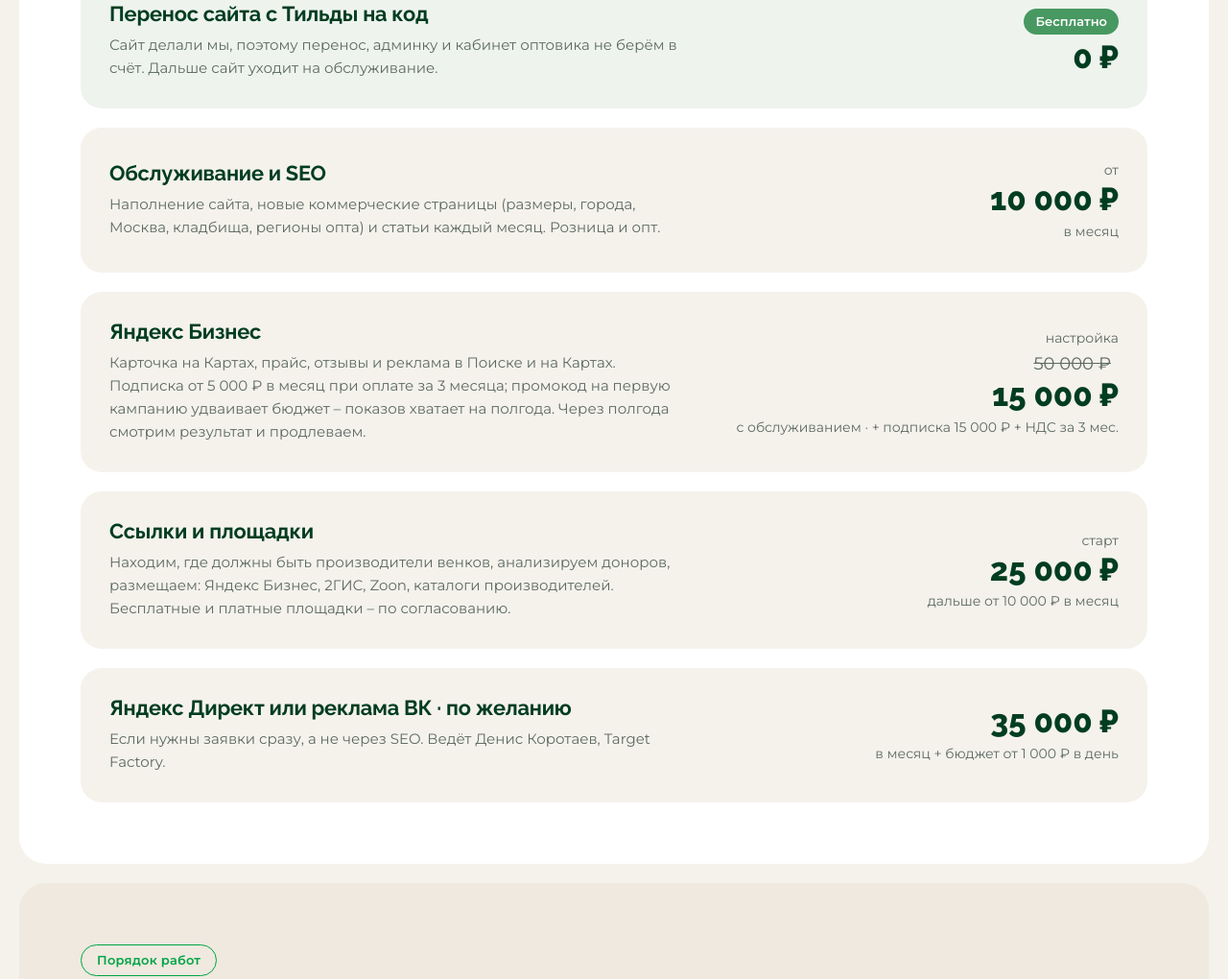
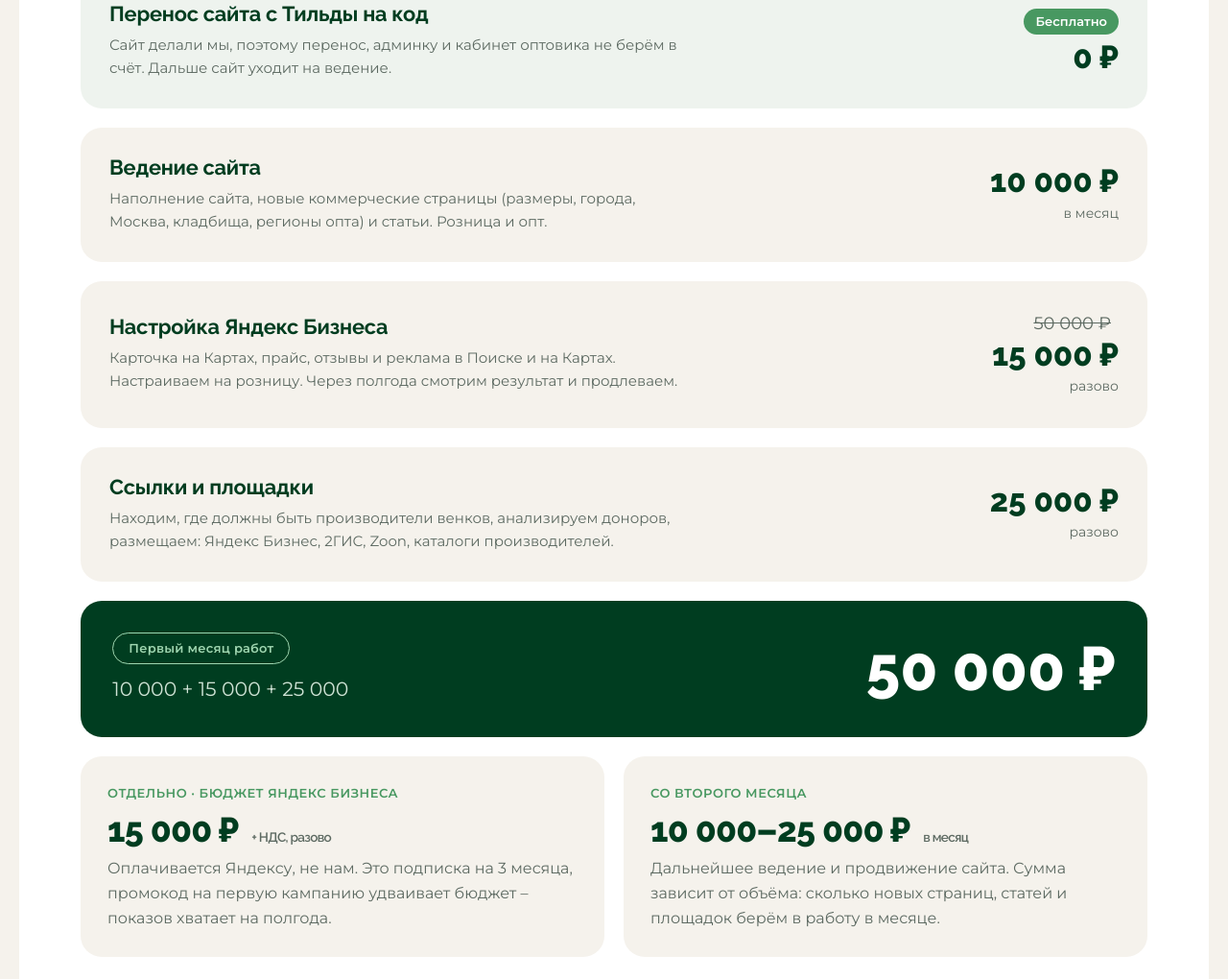
Before and after one commit to tema-mail/deford-kp, a plain HTML site: page rozalii/index.html in a window 1280 px wide. Shown: the part 8369-9389 px from the top of the page at 96% size. Drawn offline with Linux system fonts and the light colour scheme.

Commit message:
КП «Розалии»: «Ведение сайта», первый месяц 50 000 ₽, бюджет Яндекс Бизнеса отдельно, со второго месяца 10–25 тыс.; убран Директ/ВК
Co-Authored-By: Claude Opus 5.5 <noreply@anthropic.com>

```diff
--- a/rozalii/index.html
+++ b/rozalii/index.html
@@ -132,6 +132,11 @@ tr.sum td:first-child{border-radius:12px 0 0 12px}tr.sum td:last-child{border-ra
 .price .cost span{font-size:14px;color:var(--muted)}
 .price .cost em{font-style:normal;display:inline-block;background:var(--green);color:#fff;border-radius:999px;padding:3px 12px;font-size:13px;font-weight:600;margin-bottom:6px}
 
+.total{display:flex;flex-wrap:wrap;align-items:center;justify-content:space-between;gap:16px;background:var(--deep);color:#fff;border-radius:22px;padding:clamp(22px,2.6vw,34px)}
+.total .pill{border-color:#9fd6b0;color:#9fd6b0}
+.total .sum-line{margin-top:10px;font-size:clamp(17px,1.6vw,21px);color:#cfe3d5}
+.total b{font:800 clamp(40px,5vw,64px)/1 Raleway,sans-serif;color:#fff}
+.price .cost s{display:block}
 /* этапы */
 .steps{display:grid;grid-template-columns:repeat(4,1fr);gap:var(--gap);margin-top:30px}
 .step{background:var(--card);border-radius:22px;padding:24px;border-top:4px solid var(--green)}
@@ -372,24 +377,28 @@ tr.sum td:first-child{border-radius:12px 0 0 12px}tr.sum td:last-child{border-ra
   <h2>Что сколько стоит</h2>
   <div class="prices">
     <div class="price free">
-      <div><h3>Перенос сайта с Тильды на код</h3><p>Сайт делали мы, поэтому перенос, админку и кабинет оптовика не берём в счёт. Дальше сайт уходит на обслуживание.</p></div>
+      <div><h3>Перенос сайта с Тильды на код</h3><p>Сайт делали мы, поэтому перенос, админку и кабинет оптовика не берём в счёт. Дальше сайт уходит на ведение.</p></div>
       <div class="cost"><em>Бесплатно</em><b>0 ₽</b></div>
     </div>
     <div class="price">
-      <div><h3>Обслуживание и SEO</h3><p>Наполнение сайта, новые коммерческие страницы (размеры, города, Москва, кладбища, регионы опта) и статьи каждый месяц. Розница и опт.</p></div>
-      <div class="cost"><span>от</span><b>10 000 ₽</b><span>в месяц</span></div>
+      <div><h3>Ведение сайта</h3><p>Наполнение сайта, новые коммерческие страницы (размеры, города, Москва, кладбища, регионы опта) и статьи. Розница и опт.</p></div>
+      <div class="cost"><b>10 000 ₽</b><span>в месяц</span></div>
     </div>
     <div class="price">
-      <div><h3>Яндекс Бизнес</h3><p>Карточка на Картах, прайс, отзывы и реклама в Поиске и на Картах. Подписка от 5 000 ₽ в месяц при оплате за 3 месяца; промокод на первую кампанию удваивает бюджет – показов хватает на полгода. Через полгода смотрим результат и продлеваем.</p></div>
-      <div class="cost"><span>настройка</span><div><s>50 000 ₽</s></div><b>15 000 ₽</b><span>с обслуживанием · + подписка 15 000 ₽ + НДС за 3 мес.</span></div>
+      <div><h3>Настройка Яндекс Бизнеса</h3><p>Карточка на Картах, прайс, отзывы и реклама в Поиске и на Картах. Настраиваем на розницу. Через полгода смотрим результат и продлеваем.</p></div>
+      <div class="cost"><s>50 000 ₽</s><b>15 000 ₽</b><span>разово</span></div>
     </div>
     <div class="price">
-      <div><h3>Ссылки и площадки</h3><p>Находим, где должны быть производители венков, анализируем доноров, размещаем: Яндекс Бизнес, 2ГИС, Zoon, каталоги производителей. Бесплатные и платные площадки – по согласованию.</p></div>
-      <div class="cost"><span>старт</span><b>25 000 ₽</b><span>дальше от 10 000 ₽ в месяц</span></div>
+      <div><h3>Ссылки и площадки</h3><p>Находим, где должны быть производители венков, анализируем доноров, размещаем: Яндекс Бизнес, 2ГИС, Zoon, каталоги производителей.</p></div>
+      <div class="cost"><b>25 000 ₽</b><span>разово</span></div>
     </div>
-    <div class="price">
-      <div><h3>Яндекс Директ или реклама ВК · по желанию</h3><p>Если нужны заявки сразу, а не через SEO. Ведёт Денис Коротаев, Target Factory.</p></div>
-      <div class="cost"><b>35 000 ₽</b><span>в месяц + бюджет от 1 000 ₽ в день</span></div>
+    <div class="total">
+      <div><span class="pill">Первый месяц работ</span><p class="sum-line">10 000 + 15 000 + 25 000</p></div>
+      <b>50 000 ₽</b>
+    </div>
+    <div class="cards two" style="margin-top:0">
+      <div class="card"><span class="num">Отдельно · бюджет Яндекс Бизнеса</span><div class="big" style="font-size:clamp(28px,2.8vw,38px)">15 000 ₽ <small>+ НДС, разово</small></div><p style="margin-top:10px">Оплачивается Яндексу, не нам. Это подписка на 3 месяца, промокод на первую кампанию удваивает бюджет – показов хватает на полгода.</p></div>
+      <div class="card"><span class="num">Со второго месяца</span><div class="big" style="font-size:clamp(28px,2.8vw,38px)">10 000–25 000 ₽ <small>в месяц</small></div><p style="margin-top:10px">Дальнейшее ведение и продвижение сайта. Сумма зависит от объёма: сколько новых страниц, статей и площадок берём в работу в месяце.</p></div>
     </div>
   </div>
 </section>
```
